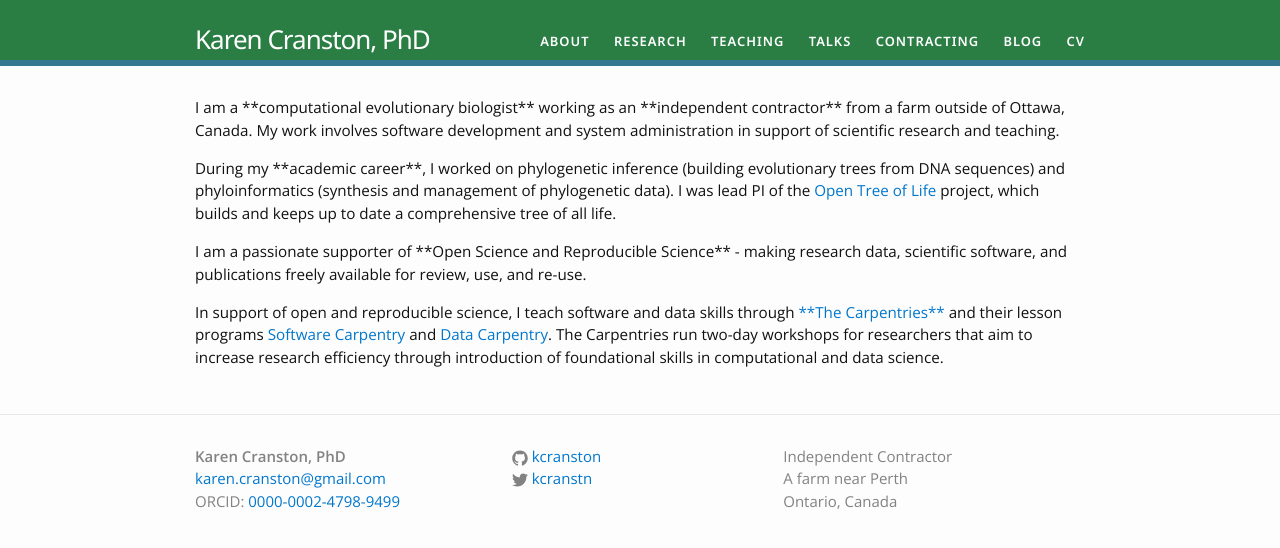
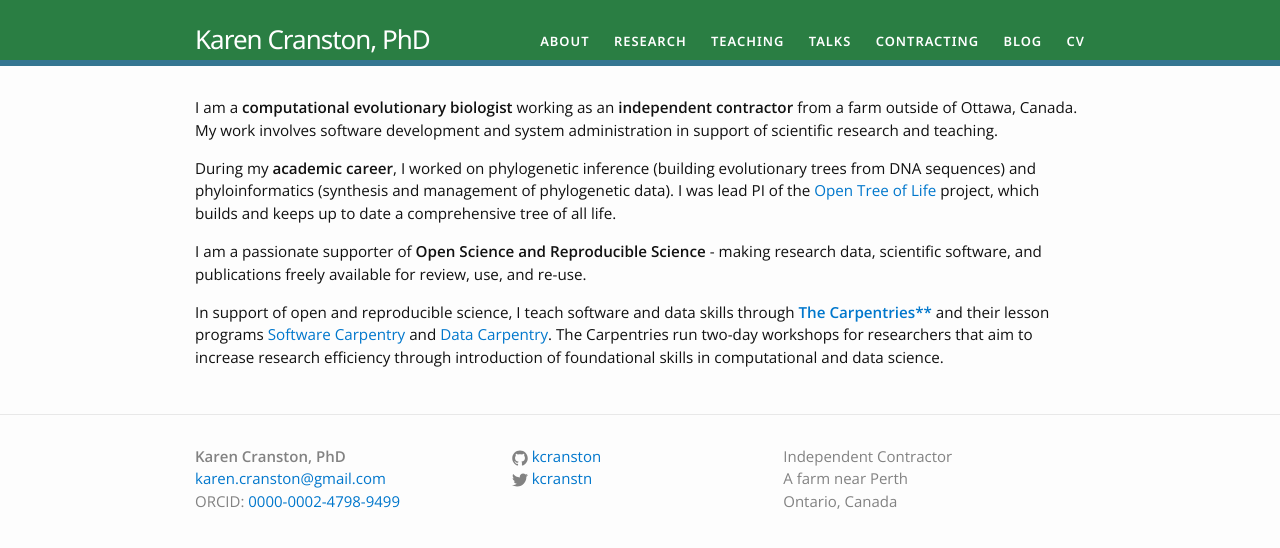
Before and after one commit to kcranston/kcranston.github.io, a Jekyll site: the page built from index.html, in a window 1280 px wide. Shown: the top 548 px of the page. Built offline with Jekyll 4.4.1, drawn with Linux system fonts in a browser that asks for light colours.

```diff
--- a/index.html
+++ b/index.html
@@ -6,19 +6,19 @@ layout: default
 
 <div class="home">
 
-<p>I am a **computational evolutionary biologist** working as an **independent contractor** from a farm outside of Ottawa, Canada. My work involves software development and system administration in support of scientific research and teaching.</p>
+<p>I am a <b>computational evolutionary biologist</b> working as an <b>independent contractor</b> from a farm outside of Ottawa, Canada. My work involves software development and system administration in support of scientific research and teaching.</p>
 
-<p>During my **academic career**, I worked on phylogenetic inference (building evolutionary trees from DNA sequences)
+<p>During my <b>academic career</b>, I worked on phylogenetic inference (building evolutionary trees from DNA sequences)
 and phyloinformatics (synthesis and management of phylogenetic data). I was lead PI of the <a href="https://tree.opentreeoflife.org">Open Tree of Life</a> project, which builds and keeps
 up to date a comprehensive tree of all life.
 </p>
 
-<p>I am a passionate supporter of **Open Science and Reproducible Science** - making
+<p>I am a passionate supporter of <b>Open Science and Reproducible Science</b> - making
 research data, scientific software, and publications freely available for
 review, use, and re-use.</p>
 
 <p>In support of open and reproducible science, I teach software and data skills
-through <a href="https://carpentries.org/">**The Carpentries**</a> and their lesson
+through <b><a href="https://carpentries.org/">The Carpentries**</a></b> and their lesson
 programs <a href="https://software-carpentry.org">Software Carpentry</a> and <a
 href="https://datacarpentry.org">Data Carpentry</a>. The Carpentries run
 two-day workshops for researchers that aim to increase research efficiency
```
